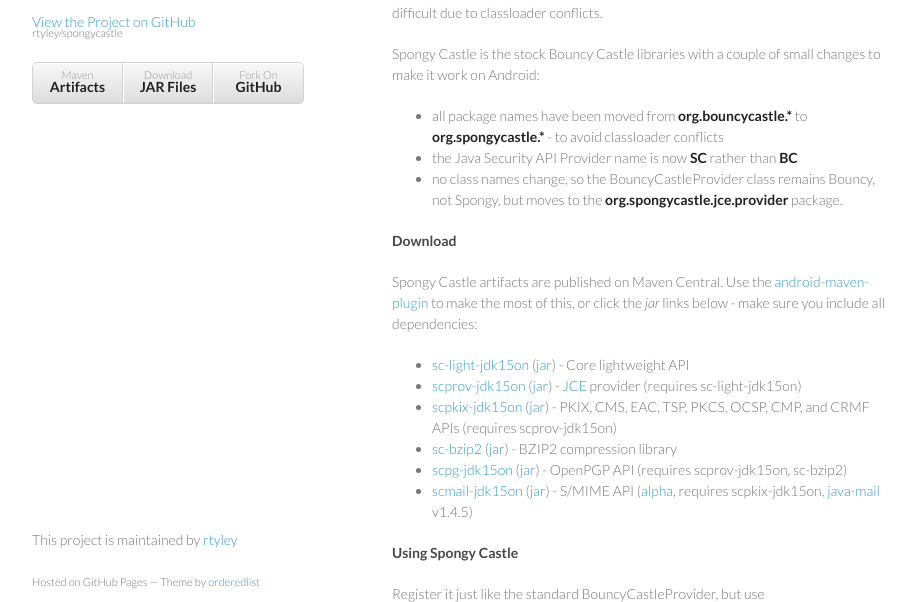
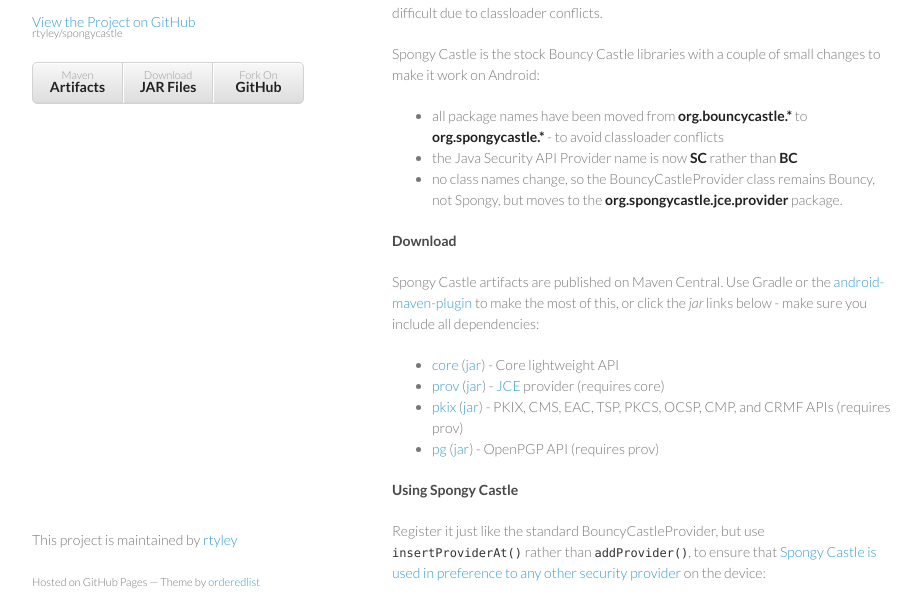
Before and after one commit to open-keychain/spongycastle, a plain HTML site: page index.html in a window 1280 px wide. Shown: the part 139-741 px from the top of the page, without its empty margins (178-1101 px from the left). Drawn offline with Linux system fonts and the light colour scheme.

Commit message:
update docs for v1.50 release

```diff
--- a/index.html
+++ b/index.html
@@ -20,7 +20,7 @@
         <p>repackage of <a href="http://www.bouncycastle.org/java.html">Bouncy Castle</a> for Android</p>
         <p class="view"><a href="https://github.com/rtyley/spongycastle">View the Project on GitHub <small>rtyley/spongycastle</small></a></p>
         <ul>
-          <li><a href="http://search.maven.org/#search|ga|1|g:com.madgag AND v:1.47.0.2">Maven <strong>Artifacts</strong></a></li>
+          <li><a href="http://search.maven.org/#search|ga|1|g:com.madgag.spongycastle">Maven <strong>Artifacts</strong></a></li>
           <li><a href="#downloads">Download <strong>JAR Files</strong></a></li>
           <li><a href="https://github.com/rtyley/spongycastle">Fork On <strong>GitHub</strong></a></li>
         </ul>
@@ -44,15 +44,13 @@
 
 <h4 id="downloads">Download</h4>
 
-<p>Spongy Castle artifacts are published on Maven Central. Use the <a href="http://code.google.com/p/maven-android-plugin/">android-maven-plugin</a> to make the most of this, or click the <em>jar</em> links below - make sure you include all dependencies:</p>
+<p>Spongy Castle artifacts are published on Maven Central. Use Gradle or the <a href="http://code.google.com/p/maven-android-plugin/">android-maven-plugin</a> to make the most of this, or click the <em>jar</em> links below - make sure you include all dependencies:</p>
 
 <ul>
-<li><strong><a href="http://search.maven.org/#search|ga|1|g:com.madgag AND a:sc-light-jdk15on">sc-light-jdk15on</a></strong> (<a href="http://search.maven.org/remotecontent?filepath=com/madgag/sc-light-jdk15on/1.47.0.2/sc-light-jdk15on-1.47.0.2.jar">jar</a>) - Core lightweight API</li>
-<li><a href="http://search.maven.org/#search|ga|1|g:com.madgag AND a:scprov-jdk15on">scprov-jdk15on</a> (<a href="http://search.maven.org/remotecontent?filepath=com/madgag/scprov-jdk15on/1.47.0.2/scprov-jdk15on-1.47.0.2.jar">jar</a>) - <a href="http://docs.oracle.com/javase/1.4.2/docs/guide/security/CryptoSpec.html">JCE</a> provider (requires sc-light-jdk15on)</li>
-<li><a href="http://search.maven.org/#search|ga|1|g:com.madgag AND a:scpkix-jdk15on">scpkix-jdk15on</a> (<a href="http://search.maven.org/remotecontent?filepath=com/madgag/scpkix-jdk15on/1.47.0.2/scpkix-jdk15on-1.47.0.2.jar">jar</a>) - PKIX, CMS, EAC, TSP, PKCS, OCSP, CMP, and CRMF APIs (requires scprov-jdk15on)</li>
-<li><a href="http://search.maven.org/#search|ga|1|g:com.madgag AND a:sc-bzip2">sc-bzip2</a> (<a href="http://search.maven.org/remotecontent?filepath=com/madgag/sc-bzip2/1.47.0.2/sc-bzip2-1.47.0.2.jar">jar</a>) - BZIP2 compression library</li>
-<li><a href="http://search.maven.org/#search|ga|1|g:com.madgag AND a:scpg-jdk15on">scpg-jdk15on</a> (<a href="http://search.maven.org/remotecontent?filepath=com/madgag/scpg-jdk15on/1.47.0.2/scpg-jdk15on-1.47.0.2.jar">jar</a>) - OpenPGP API (requires scprov-jdk15on, sc-bzip2)</li>
-<li><a href="http://search.maven.org/#search|ga|1|g:com.madgag AND a:scmail-jdk15on">scmail-jdk15on</a> (<a href="http://search.maven.org/remotecontent?filepath=com/madgag/scmail-jdk15on/1.47.0.2/scmail-jdk15on-1.47.0.2.jar">jar</a>) - S/MIME API (<a href="https://github.com/rtyley/spongycastle/issues/4">alpha</a>, requires scpkix-jdk15on, <a href="http://www.oracle.com/technetwork/java/javamail/index.html">java-mail</a> v1.4.5)</li>
+<li><strong><a href="http://search.maven.org/#search|ga|1|g:com.madgag.spongycastle AND a:core">core</a></strong> (<a href="http://search.maven.org/remotecontent?filepath=com/madgag/spongycastle/core/1.50.0.0/core-1.50.0.0.jar">jar</a>) - Core lightweight API</li>
+<li><a href="http://search.maven.org/#search|ga|1|g:com.madgag.spongycastle AND a:prov">prov</a> (<a href="http://search.maven.org/remotecontent?filepath=com/madgag/spongycastle/prov/1.50.0.0/prov-1.50.0.0.jar">jar</a>) - <a href="http://docs.oracle.com/javase/1.4.2/docs/guide/security/CryptoSpec.html">JCE</a> provider (requires core)</li>
+<li><a href="http://search.maven.org/#search|ga|1|g:com.madgag.spongycastle AND a:pkix">pkix</a> (<a href="http://search.maven.org/remotecontent?filepath=com/madgag/spongycastle/pkix/1.50.0.0/pkix-1.50.0.0.jar">jar</a>) - PKIX, CMS, EAC, TSP, PKCS, OCSP, CMP, and CRMF APIs (requires prov)</li>
+<li><a href="http://search.maven.org/#search|ga|1|g:com.madgag.spongycastle AND a:pg">pg</a> (<a href="http://search.maven.org/remotecontent?filepath=com/madgag/spongycastle/pg/1.50.0.0/pg-1.50.0.0.jar">jar</a>) - OpenPGP API (requires prov)</li>
 </ul>
 
 <h4>Using Spongy Castle</h4>
```
